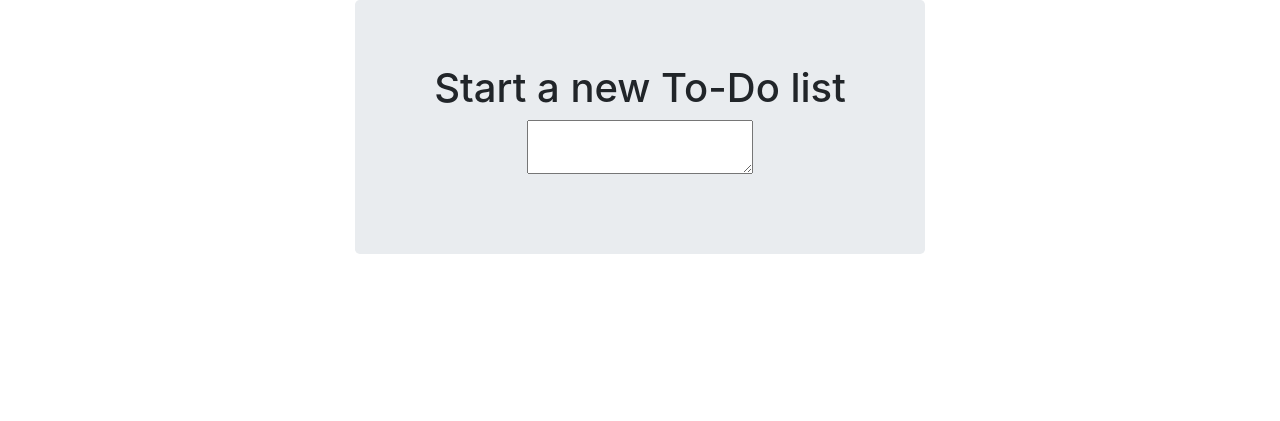
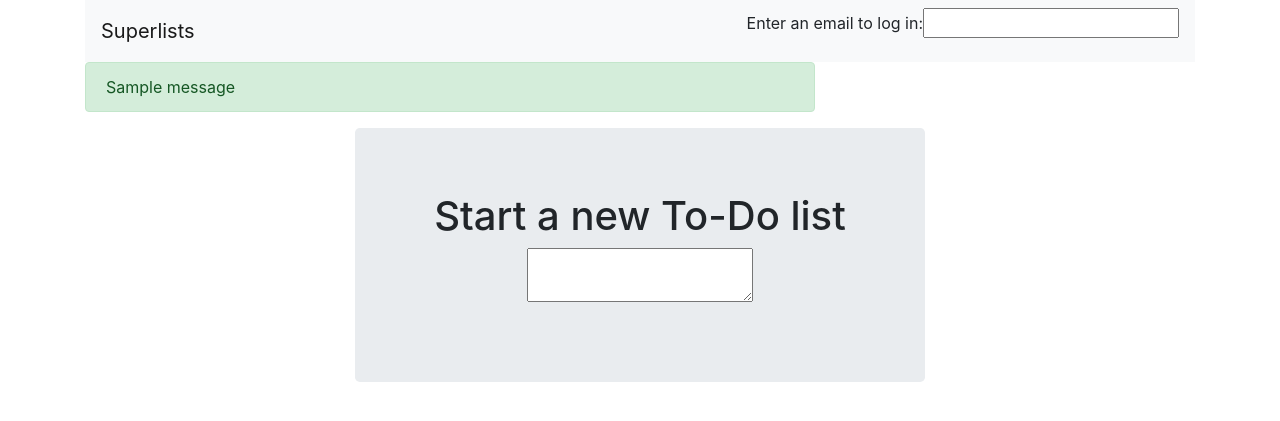
Before and after one commit to KatherineEbel/superlists.kathyebel.us, a Django app: template lists/templates/home.html in a window 1280 px wide. Shown: the top 421 px of the page. Run offline with Django 3.2, Linux system fonts and the light colour scheme; the template is opened without the code that fills it, so the values that code supplies are empty, except form fields; tables that the repository leaves empty hold one stand-in row (values such as "Sample post"); one stand-in notice (Sample message) is shown; form fields are guessed from the names that the template uses; some libraries are stand-ins or nearby versions.

Commit message:
Custom passwordless auth backend + custom user model

```diff
--- a/functional_tests/base.py
+++ b/functional_tests/base.py
@@ -4,7 +4,7 @@ from selenium.common.exceptions import WebDriverException
 import time
 import os
 
-MAX_WAIT = 10
+MAX_WAIT = 15
 
 
 class FunctionalTest(StaticLiveServerTestCase):
--- a/functional_tests/test_login.py
+++ b/functional_tests/test_login.py
@@ -4,7 +4,7 @@ import re
 
 from .base import FunctionalTest
 
-TEST_EMAIL = 'kathyebel@me.com'
+TEST_EMAIL = 'edith@example.com'
 SUBJECT = 'Your login link for Superlists'
 
 
@@ -45,5 +45,5 @@ class LoginTest(FunctionalTest):
             lambda: self.browser.find_elements_by_link_text('Log out')
         )
 
-        navbar = self.browser.find_element_by_css_selector('.navbar')
+        navbar = self.browser.find_element_by_css_selector('.navbar-nav')
         self.assertIn(TEST_EMAIL, navbar.text)
--- a/lists/templates/base.html
+++ b/lists/templates/base.html
@@ -8,6 +8,39 @@
     </head>
     <body>
     <div class="container">
+        <div class="navbar navbar-expand navbar-light bg-light" role="navigation">
+            <div class="container-fluid">
+                <a href="/" class="navbar-brand">Superlists</a>
+                {% if user.email %}
+                    <ul class="nav navbar-nav navbar-right">
+                        <li class="navbar-text">
+                            Logged in as {{ user.email }}
+                        </li>
+                        <li><a href="#">Log Out</a></li>
+                    </ul>
+                {% else %}
+                    <form method="post" action="{% url 'send_login_email' %}" class="form-inline float-right">
+                        <label for="email">Enter an email to log in:</label>
+                        <input type="text" name="email" id="email">
+                        {% csrf_token %}
+                    </form>
+                {% endif %}
+            </div>
+        </div>
+        {% if messages %}
+            <div class="row">
+                <div class="col-md-8">
+                    {% for message in messages %}
+                        {% if message.level_tag == 'success' %}
+                            <div class="alert alert-success">{{ message }}</div>
+                        {% else %}
+                            <div class="alert alert-warning">{{ message }}</div>
+                        {% endif %}
+                    {% endfor %}
+
+                </div>
+            </div>
+        {% endif %}
         <div class="row">
             <div class="col-md-6 offset-3 jumbotron">
                 <div class="text-center">
--- a/superlists/urls.py
+++ b/superlists/urls.py
@@ -17,9 +17,11 @@ from django.contrib import admin
 from django.urls import path, include
 from lists import views as list_views
 from lists import urls as list_urls
+from accounts import urls as account_urls
 
 urlpatterns = [
     # path('admin/', admin.site.urls),
     path('', list_views.home_page, name='home'),
     path('lists/', include(list_urls)),
+    path('accounts/', include(account_urls))
 ]
```
Also changed, not shown: superlists/settings.py (+32 -0 lines).
